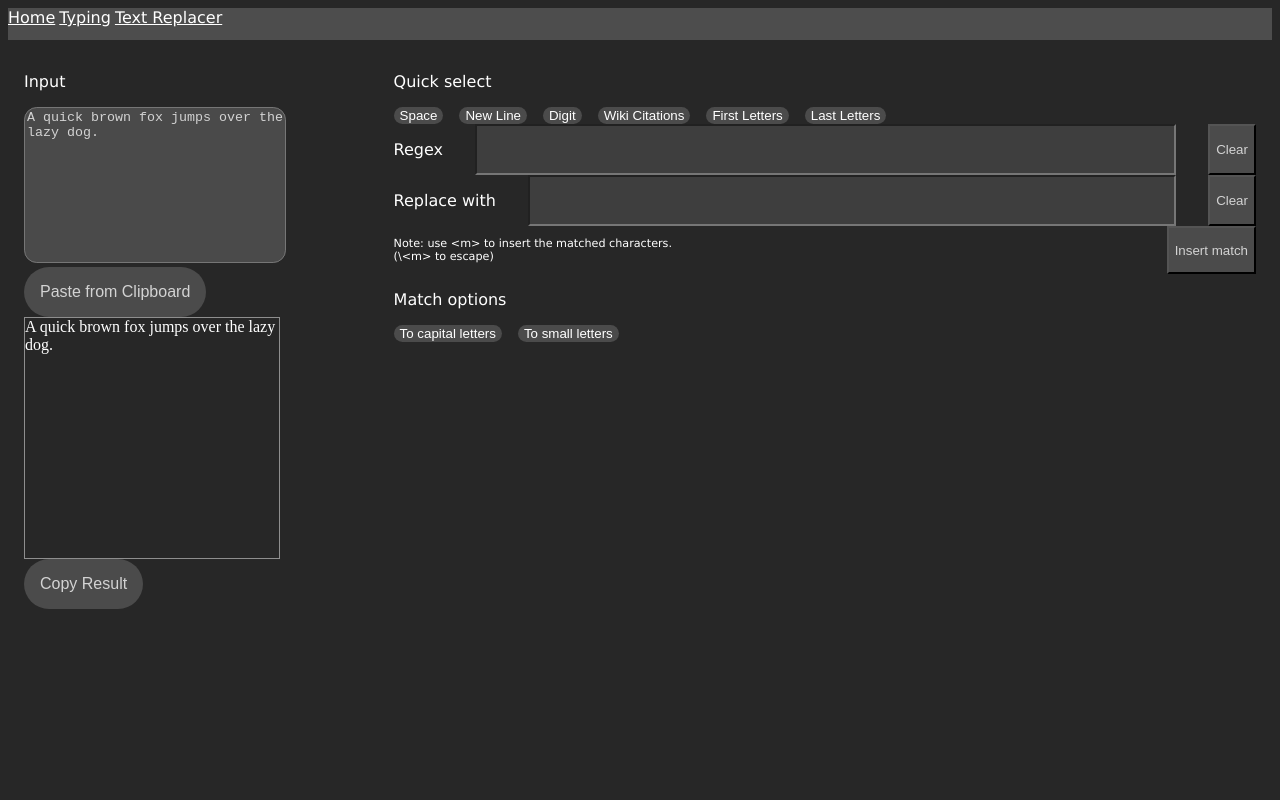
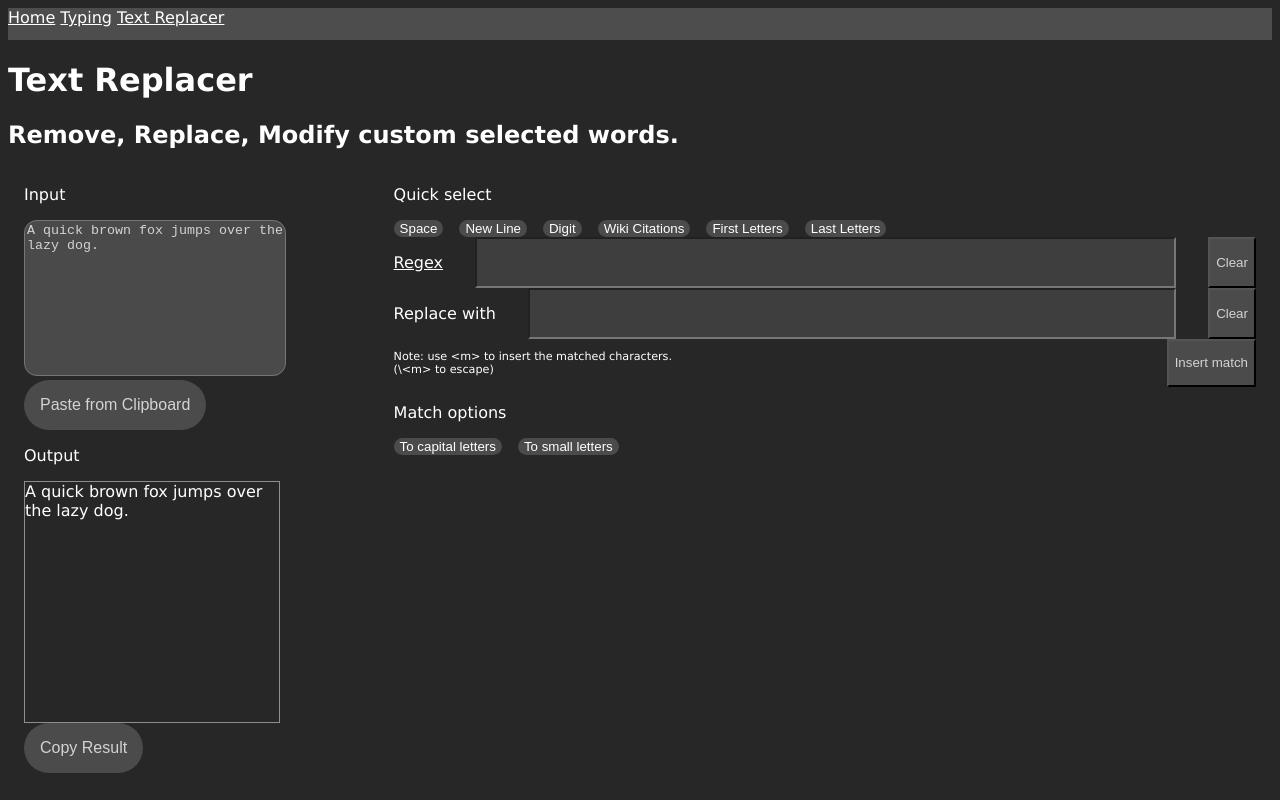
Before and after one commit to Shromeone/ShromeWeb, a SvelteKit app: page /text-replacer in a window 1280 px wide. Built offline with nearby package versions, Linux system fonts and the light colour scheme.

Commit message:
Beautify Page

```diff
--- a/src/app.css
+++ b/src/app.css
@@ -6,6 +6,7 @@ p {
 body {
     color: white;
     background-color: rgb(39, 39, 39);
+    font-family: Verdana, Geneva, Tahoma, sans-serif;
 }
 
 textarea {
--- a/src/routes/text-replacer/+page.svelte
+++ b/src/routes/text-replacer/+page.svelte
@@ -101,6 +101,8 @@
   }
 </script>
 
+<h1>Text Replacer</h1>
+<h2>Remove, Replace, Modify custom selected words.</h2>
 <div class="horizontal">
   <div class="input-output">
     <p>Input</p>
@@ -116,6 +118,7 @@
     <button on:click={pasteFromClipboard} class="paste-btn"
       >Paste from Clipboard</button
     >
+    <p>Output</p>
     <div class="result">
       <div class="result-text">{result}</div>
     </div>
@@ -133,16 +136,18 @@
     <Input
       on:update={updateResult}
       on:change={updateResult}
-      text="Regex"
       bind:this={regexInput}
       bind:value={regexCmd}
-    />
+    >
+      <a style="color: white" href="https://regexr.com/" target="_blank"
+        >Regex</a
+      >
+    </Input>
     <Input
       on:update={updateResult}
       on:change={updateResult}
-      text="Replace with"
-      bind:value={replacer}
-    />
+      bind:value={replacer}>Replace with</Input
+    >
     <div class="insert-match">
       <p class="note">
         Note: use &lt;m&gt; to insert the matched characters.<br />(\&lt;m&gt;
@@ -164,6 +169,9 @@
 </div>
 
 <style>
+  Input a {
+    color: white;
+  }
   .horizontal {
     display: grid;
     grid-template-columns: 30% 70%;
@@ -198,6 +206,11 @@
     width: 100%;
   }
 
+  /* .options {
+    display: flex;
+    flex-direction: column;
+    gap: 2rem;
+  } */
   .result-text {
     display: inline-block;
     overflow-y: scroll;
--- a/src/routes/text-replacer/Input.svelte
+++ b/src/routes/text-replacer/Input.svelte
@@ -17,7 +17,7 @@
 </script>
 
 <div class="input">
-  <p>{text}</p>
+  <p><slot /></p>
   <input
     class={error ? "error" : ""}
     bind:value
--- a/src/routes/text-replacer/quick-select.js
+++ b/src/routes/text-replacer/quick-select.js
@@ -1,5 +1,5 @@
 export const quickSelectOptions = [
-    { regex: " ", text: "Space" },
+    { regex: "\\s", text: "Space" },
     { regex: "\\n", text: "New Line" },
     { regex: "\\d", text: "Digit"},
     { regex: `\\[\\d+\\]`, text: "Wiki Citations"},
```
